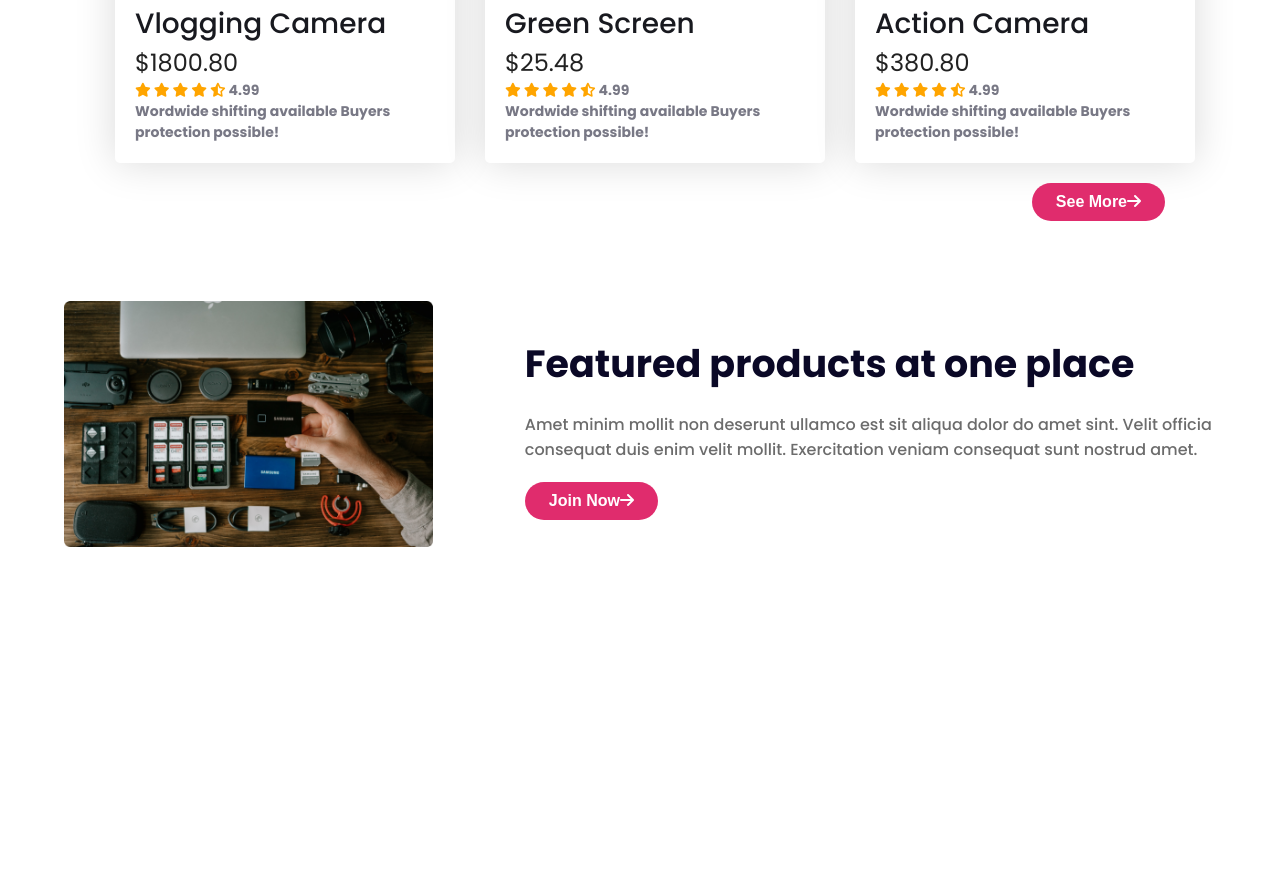
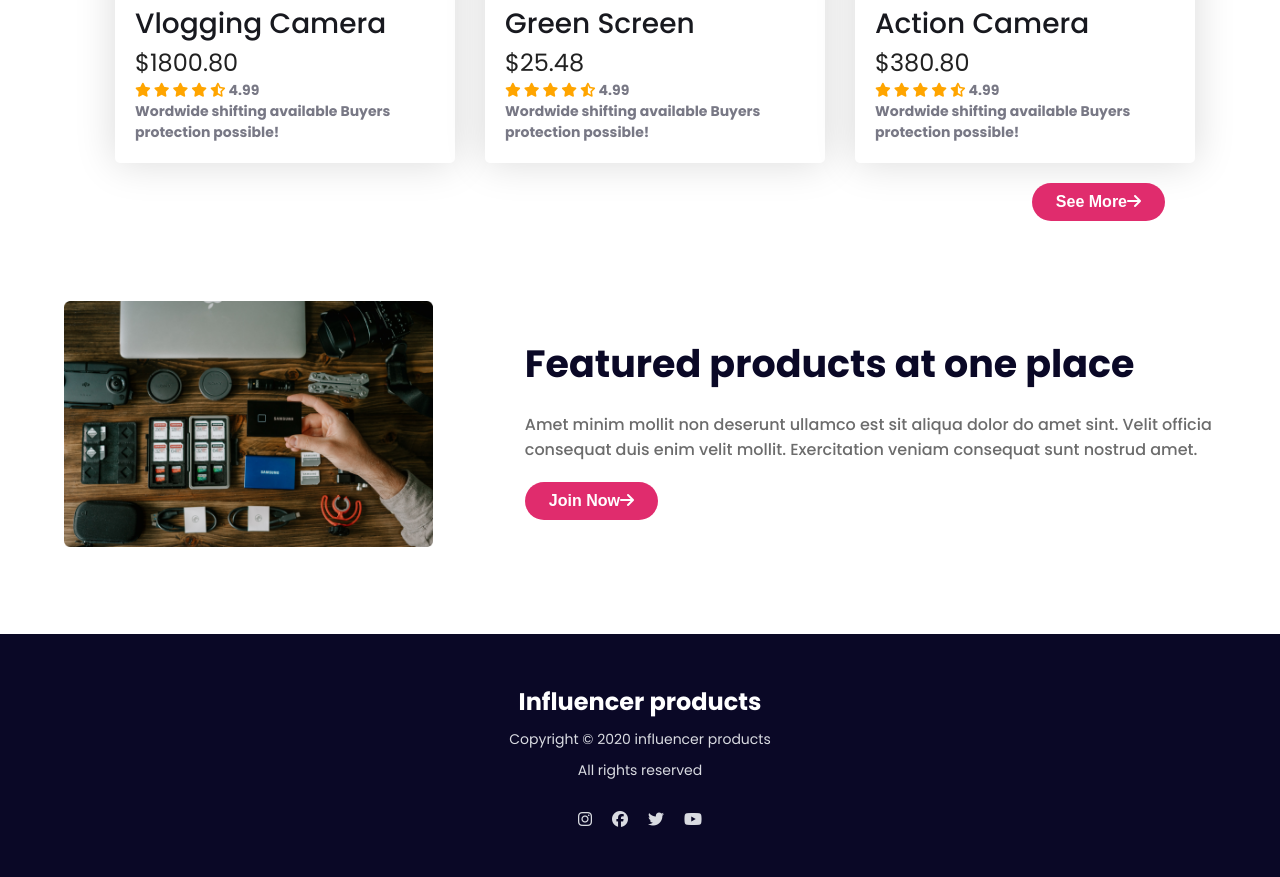
Before and after one commit to SifatSararChistee/influencer-gears, a plain HTML site: page index.html in a window 1280 px wide. Shown: the part 2074-2951 px from the top of the page. Before the commit the page ends 2628 px from the top, so only its background shows below. Drawn offline with Linux system fonts and the light colour scheme.

Commit message:
added footer

```diff
--- a/index.html
+++ b/index.html
@@ -228,6 +228,19 @@
         </div>
       </section>
     </main>
-    <footer></footer>
+    <!-- *footer section -->
+    <footer class="footer-container display-flex">
+      <div class="footer-content display-flex">
+        <h1>Influencer products</h1>
+        <p>Copyright © 2020 influencer products</p>
+        <p>All rights reserved</p>
+        <div class="social-icons">
+          <i class="fa-brands fa-instagram"></i>
+          <i class="fa-brands fa-facebook"></i>
+          <i class="fa-brands fa-twitter"></i>
+          <i class="fa-brands fa-youtube"></i>
+        </div>
+      </div>
+    </footer>
   </body>
 </html>
--- a/styles/style.css
+++ b/styles/style.css
@@ -205,3 +205,43 @@ body{
     text-wrap: balance;
     margin-bottom: 20px;
 }
+
+/* *footer section */
+
+.footer-container{
+    width: 100%;
+    background: rgb(10, 8, 38);
+    margin-top: 80px;
+    justify-content: center;
+}
+
+.footer-content{
+    max-width: 1400px;
+    flex-direction: column;
+    justify-content: center;
+}
+
+.footer-content h1{
+    color: rgb(255, 255, 255);
+    font-size: 24px;
+    font-weight: 700;
+    margin-top: 50px;
+    text-align: center;
+}
+.footer-content p{
+    color: rgb(217, 219, 225);
+    font-size: 14px;
+    font-weight: 400;
+    text-align: center;
+    margin-top: 10px;
+}
+
+.social-icons{
+    color: rgb(217, 219, 225);
+    display: flex;
+    justify-content: center;
+    align-items: center;
+    gap: 20px;
+    margin-top: 30px;
+    margin-bottom: 50px;
+}
```
